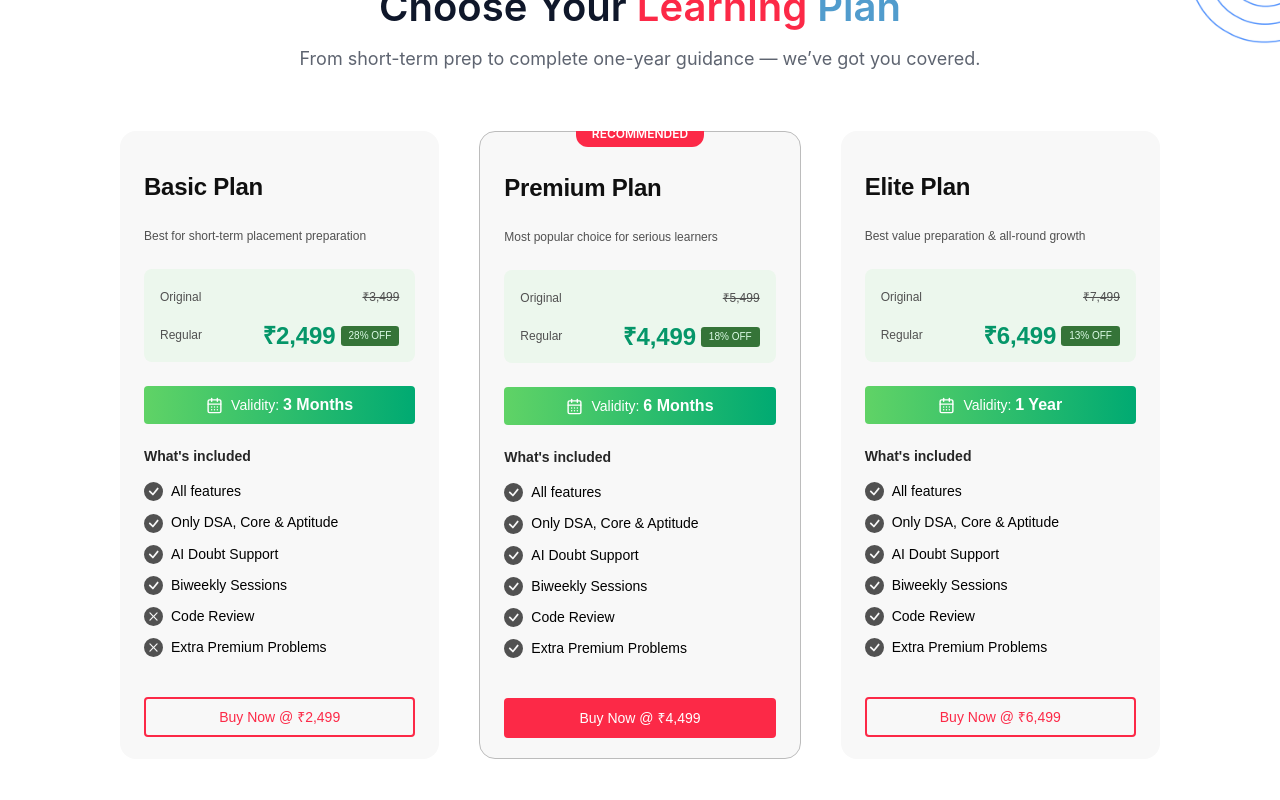
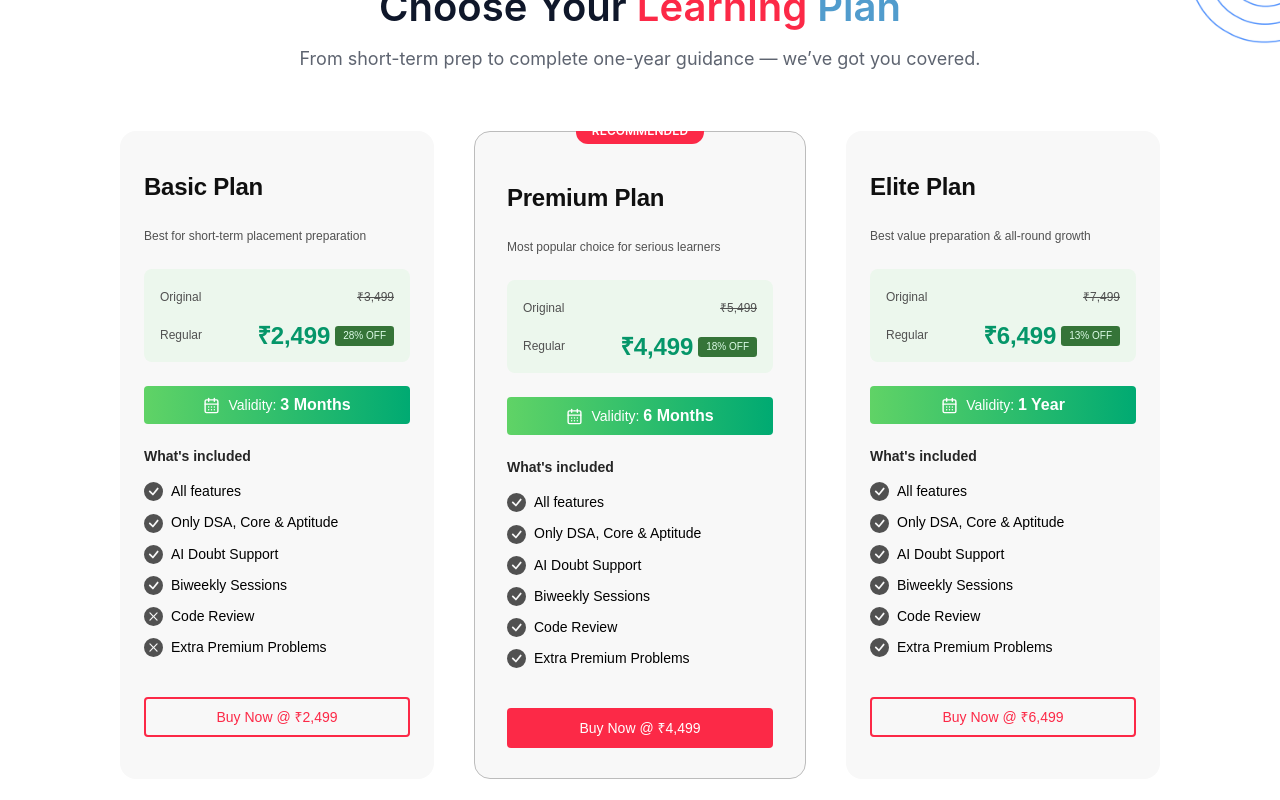
Before and after one commit to 143venkatsai/pricing-page, a React (Vite) app: page /pricing in a window 1280 px wide. Shown: the part 1800-2600 px from the top of the page. Built offline with nearby package versions, Linux system fonts and the light colour scheme.

Commit message:
updated pricing plans

```diff
--- a/src/components/Header/styledComponents.js
+++ b/src/components/Header/styledComponents.js
@@ -122,7 +122,7 @@ export const MobileNavOverlay = styled.div`
   // max-width: 320px;
   height: calc(100vh - 60px);
   background-color: #ffffff;
-  z-index: 1000;
+  z-index: 2000;
   display: flex;
   flex-direction: column;
   justify-content: space-between;
--- a/src/data/courses.js
+++ b/src/data/courses.js
@@ -1,6 +1,6 @@
-import ai from "../../public/ai.png";
-import uiux from "../../public/uiux.png";
-import verbal from "../../public/verbal.png";
+import ai from "../../src/assets/ai.png";
+import uiux from "../../src/assets/uiux.png";
+import verbal from "../../src/assets/verbal.png";
 
 const courses = [
   {
--- a/src/data/pricingPlans.js
+++ b/src/data/pricingPlans.js
@@ -15,6 +15,7 @@ const pricingPlans = [
       { text: "Extra Premium Problems", enabled: false },
     ],
     recommended: false,
+    type: "basic",
   },
   {
     name: "Premium Plan",
@@ -32,6 +33,7 @@ const pricingPlans = [
       { text: "Extra Premium Problems", enabled: true },
     ],
     recommended: true,
+    type: "premium",
   },
   {
     name: "Elite Plan",
@@ -49,6 +51,7 @@ const pricingPlans = [
       { text: "Extra Premium Problems", enabled: true },
     ],
     recommended: false,
+    type: "elite",
   },
 ];
 
--- a/src/pages/Pricing/index.jsx
+++ b/src/pages/Pricing/index.jsx
@@ -1,4 +1,4 @@
-import React, { useRef } from "react";
+import React, { useRef, useState } from "react";
 
 import { BsFillXCircleFill, BsCheckCircleFill } from "react-icons/bs";
 
@@ -28,6 +28,7 @@ import { CalendarDays } from "lucide-react";
 
 const Pricing = () => {
   const scrollRef = useRef(null);
+  const [selectPlan, setSelectPlan] = useState("premium");
 
   const scroll = (direction) => {
     const el = scrollRef.current;
@@ -129,6 +130,8 @@ const Pricing = () => {
               <Plan
                 key={index}
                 className={plan.recommended ? "recommended" : ""}
+                onClick={() => setSelectPlan(plan.type)}
+                activePlan={selectPlan === plan.type}
               >
                 {plan.recommended && <div className="tag">Recommended</div>}
 
--- a/src/pages/Pricing/styledComponents.js
+++ b/src/pages/Pricing/styledComponents.js
@@ -523,7 +523,6 @@ export const PlansContainer = styled.div`
     align-items: center;
   }
 
-  /* Tablet view (787px to 1024px) */
   @media screen and (min-width: 787px) and (max-width: 1024px) {
     padding: 70px 50px 70px 50px;
     flex-direction: column;
@@ -553,7 +552,6 @@ export const PlansContainer = styled.div`
     }
   }
 
-  /* Mobile view */
   @media screen and (max-width: 786px) {
     flex-direction: column;
     gap: 32px;
@@ -575,7 +573,6 @@ export const PlansContainer = styled.div`
     }
   }
 
-  /* Scrollable plan list section */
   .plans-wrapper {
     position: relative;
     width: 100%;
@@ -586,6 +583,7 @@ export const PlansContainer = styled.div`
       flex-direction: row !important;
       gap: 40px;
       overflow-x: auto;
+      overflow-y: visible !important;
       scroll-behavior: smooth;
 
       @media screen and (max-width: 786px) {
@@ -669,13 +667,21 @@ export const Plan = styled.div`
   background-color: #f8f8f8;
   border-radius: 16px;
   width: 300px;
-  padding: 20px 24px;
-  box-shadow: 0px 0px 3.2px 0px #ffffff33;
+  // padding: 20px 24px;
+  // box-shadow: 0px 0px 3.2px 0px #ffffff33;
   display: flex;
   flex-direction: column;
   // align-items: center;
   transition: all 0.3s ease-in-out;
   gap: 24px;
+  overflow: visible !important;
+
+  border: ${(props) => (props.activePlan ? "1px solid #bcbcbc" : "none")};
+  box-shadow: ${(props) =>
+    props.activePlan
+      ? "0px 0px 1.5px 0px var(--YellowYellow-300)"
+      : "box-shadow: 0px 0px 3.2px 0px #FFFFFF33"};
+  padding: ${(props) => (props.activePlan ? "30px 32px" : "20px 24px")};
 
   @media screen and (max-width: 786px) {
     max-width: 80%;
@@ -691,7 +697,7 @@ export const Plan = styled.div`
 
   .tag {
     position: absolute;
-    top: -12px;
+    top: -15px;
     background: #fc2947;
     color: #fff;
     font-size: 12px;
@@ -700,6 +706,7 @@ export const Plan = styled.div`
     border-radius: 12px;
     text-transform: uppercase;
     align-self: center;
+    overflow: visible;
   }
 
   .title {
@@ -894,17 +901,6 @@ export const Plan = styled.div`
   }
 
   &.recommended {
-    border: 1px solid #bcbcbc;
-    box-shadow: 0px 0px 1.5px 0px var(--YellowYellow-300);
-    // transform: scale(1.05);
-    // transform-origin: center;
-    // z-index: 2000;
-    // position: relative;
-
-    .title {
-      margin-top: 20px;
-    }
-
     .buy-btn {
       background-color: #fc2947;
       color: #fff;
```
